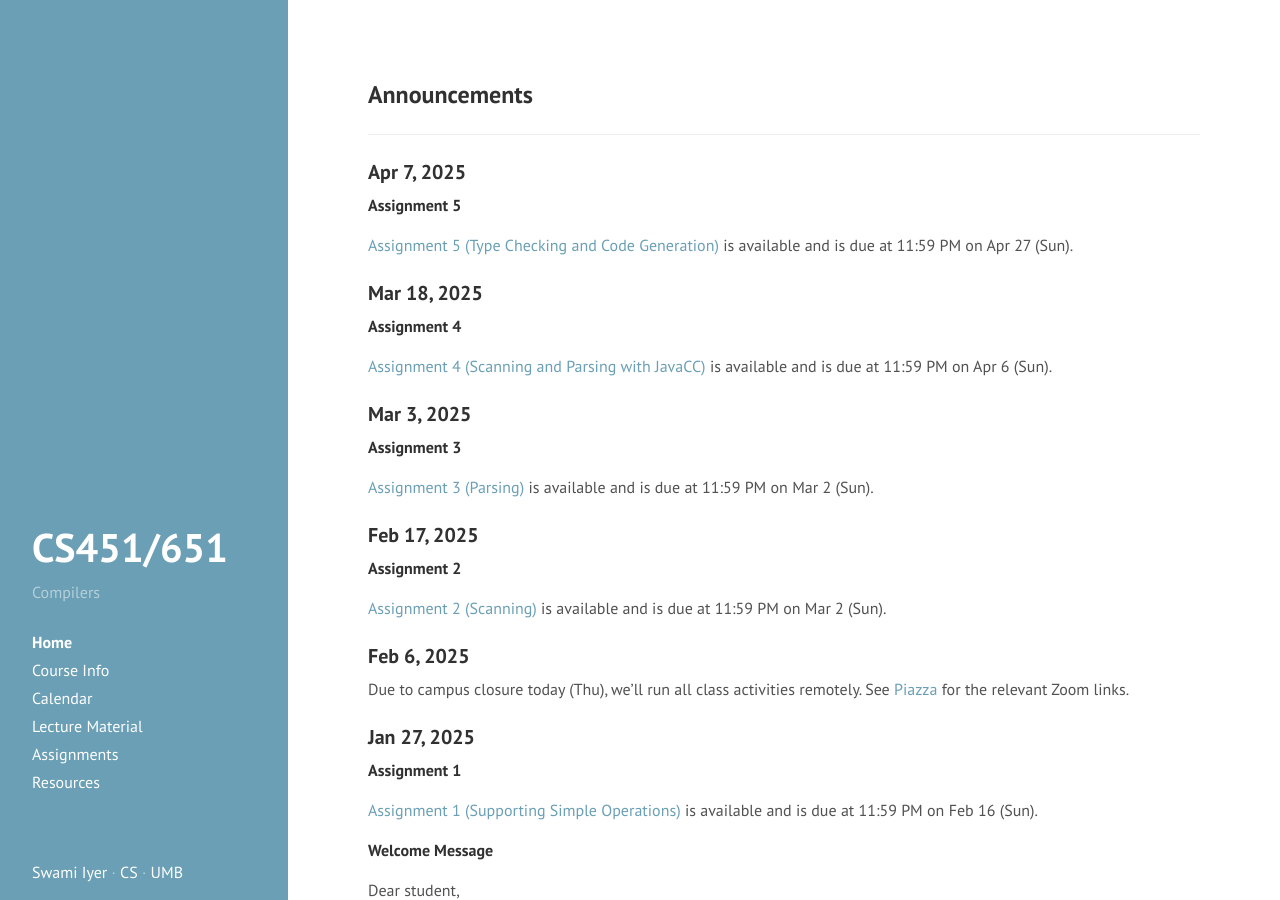
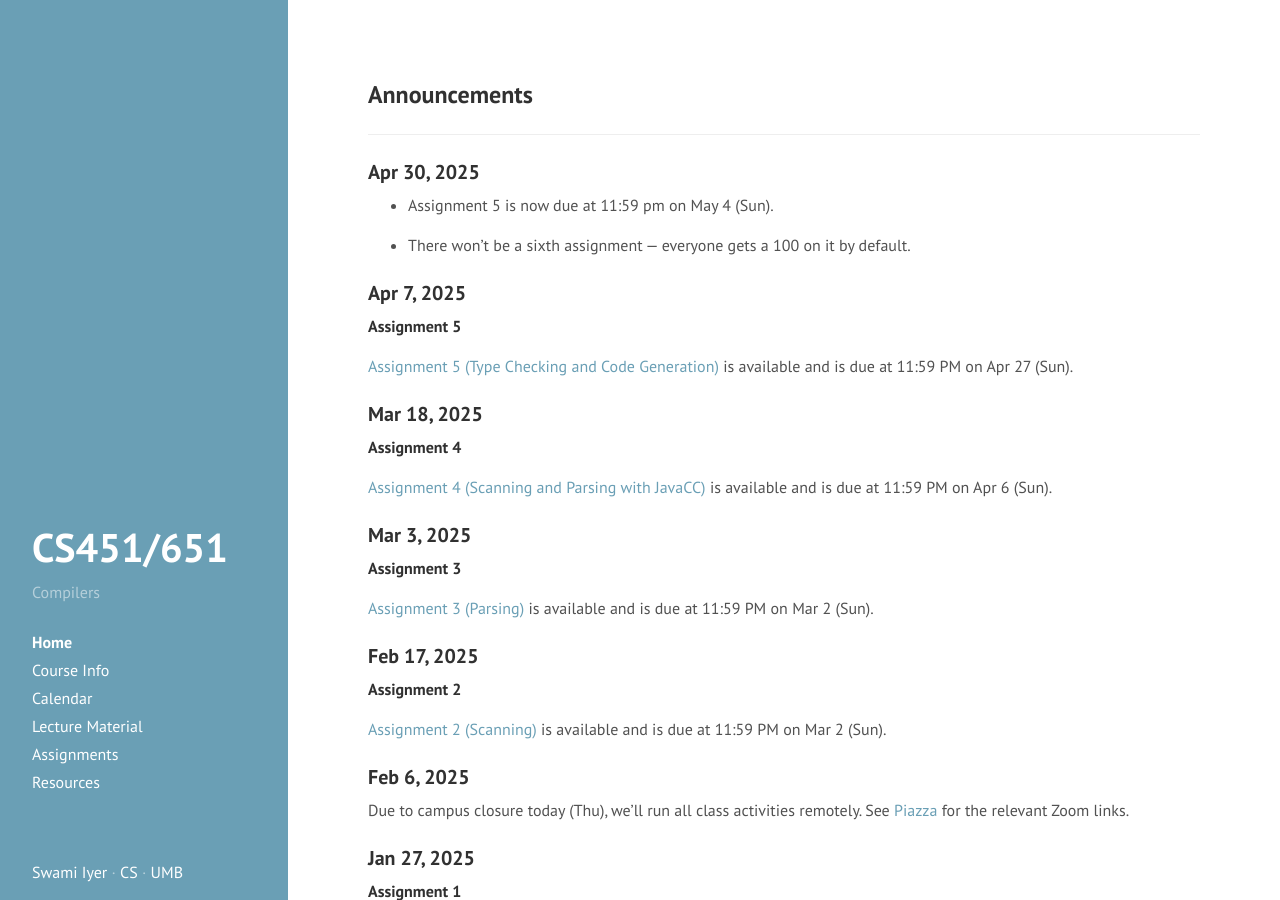
Before and after one commit to swamiiyer/swamiiyer.github.io, a Jekyll site: the page built from _pages/cs451/index.md, in a window 1280 px wide and 900 px high. Built offline with Jekyll 4.4.1, drawn with Linux system fonts in a browser that asks for light colours.

Commit message:
Assignment 5/6 announcement

```diff
--- a/_pages/cs451/index.md
+++ b/_pages/cs451/index.md
@@ -4,6 +4,12 @@ layout: cs451_page
 title: Home
 order: 1
 ---
+
+### Apr 30, 2025
+
+- Assignment 5 is now due at 11:59 pm on May 4 (Sun).
+
+- There won’t be a sixth assignment — everyone gets a 100 on it by default.
 
 ### Apr 7, 2025
 
```
Also changed, not shown: _pages/cs451/assignments.md (+1 -1 lines).
